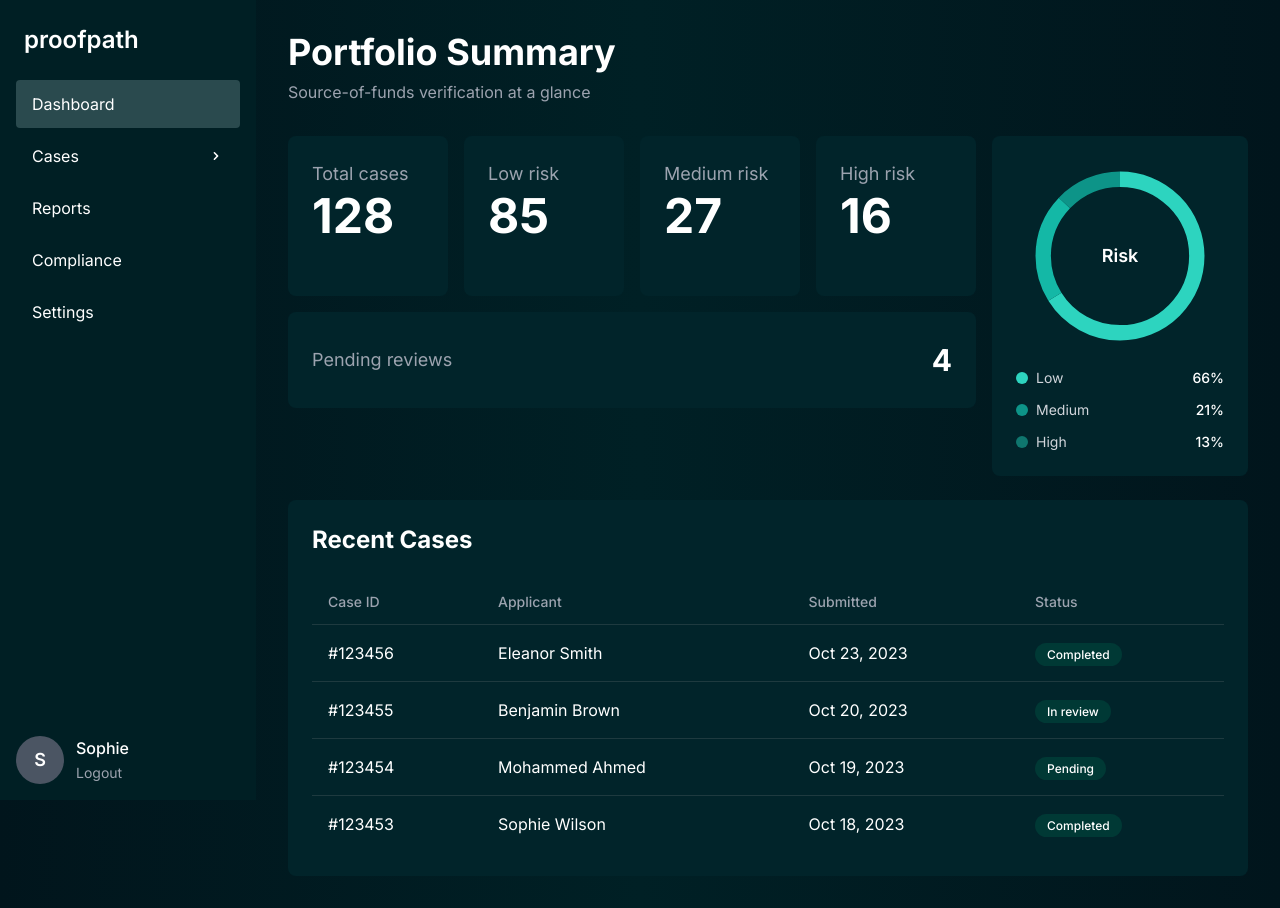
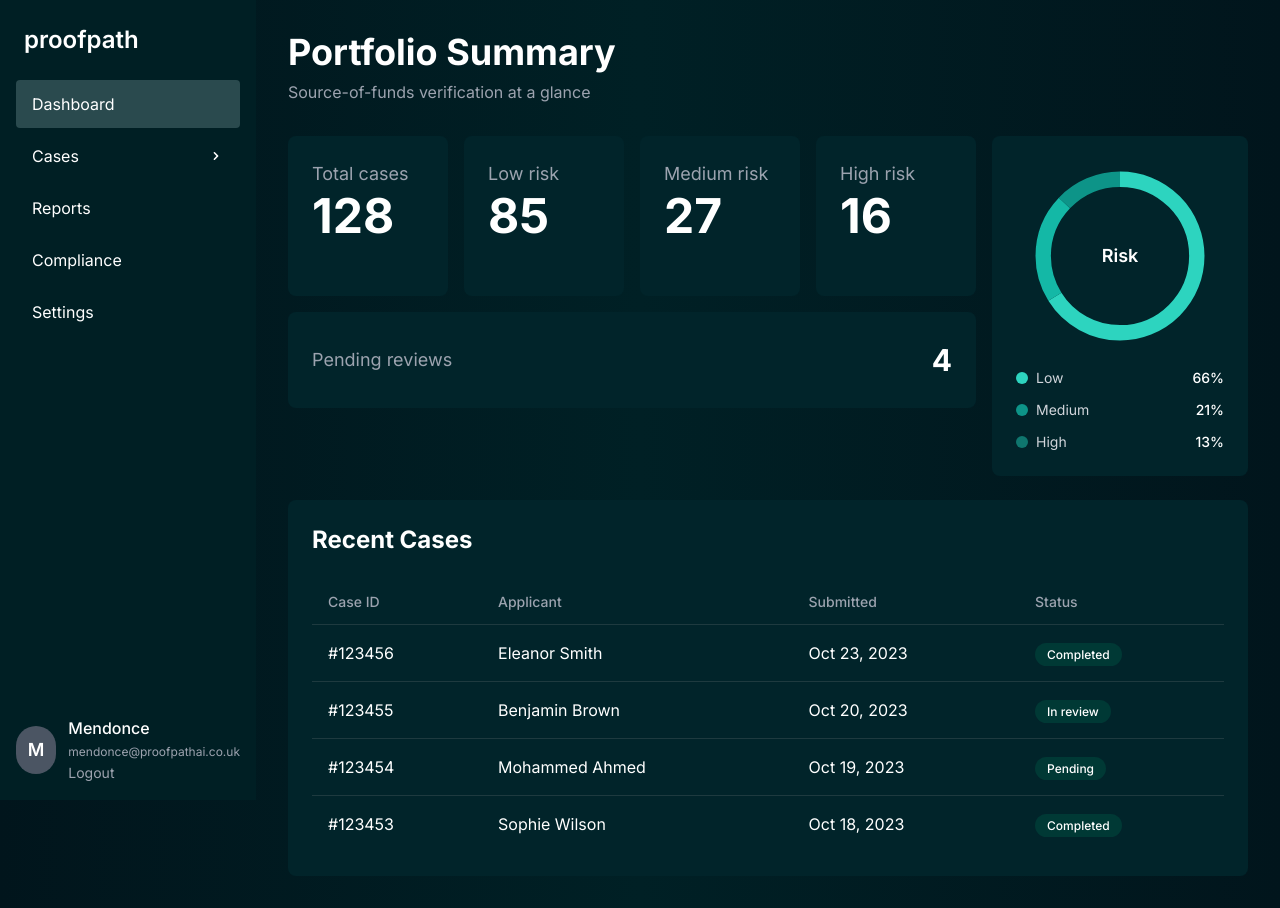
Before and after one commit to prachip1/proofpath, a React (Vite) app: page / in a window 1280 px wide. Both pictures are taken after a click on the button "Sign in with Microsoft". Built offline with nearby package versions, Linux system fonts and the light colour scheme.

Commit message:
emailidchangesd

```diff
--- a/src/components/MobileHeader.jsx
+++ b/src/components/MobileHeader.jsx
@@ -11,14 +11,14 @@ function MobileHeader({ onLogout }) {
       </div>
 
       {/* User Account Section */}
-      <div className="relative">
+      <div className="relative z-50">
         <button
           onClick={() => setShowDropdown(!showDropdown)}
           className="flex items-center gap-2 p-1 rounded-lg hover:opacity-80 transition-opacity"
           aria-label="User menu"
         >
           <div className="w-8 h-8 rounded-full bg-gray-600 flex items-center justify-center text-white font-semibold text-sm">
-            S
+            M
           </div>
           <HiChevronDown className="w-4 h-4 text-gray-400" />
         </button>
@@ -27,17 +27,17 @@ function MobileHeader({ onLogout }) {
         {showDropdown && (
           <>
             <div
-              className="fixed inset-0 z-40"
+              className="fixed inset-0 z-[45]"
               onClick={() => setShowDropdown(false)}
             />
-            <div className="absolute right-0 top-12 mt-2 w-48 rounded-lg shadow-lg z-50" style={{ backgroundColor: '#01242A', border: '1px solid #1E3A3F' }}>
+            <div className="fixed right-4 top-20 w-48 rounded-lg shadow-lg z-[100]" style={{ backgroundColor: '#01242A', border: '1px solid #1E3A3F' }}>
               <div className="p-3 border-b" style={{ borderColor: '#1E3A3F' }}>
                 <div className="flex items-center gap-3">
                   <div className="w-10 h-10 rounded-full bg-gray-600 flex items-center justify-center text-white font-semibold">
-                    S
+                    M
                   </div>
                   <div>
-                    <p className="text-white font-medium text-sm">Sophie</p>
+                    <p className="text-white font-medium text-sm">Mendonce</p>
                     <p className="text-gray-400 text-xs">mendonce@proofpathai.co.uk</p>
                   </div>
                 </div>
--- a/src/components/Sidebar.jsx
+++ b/src/components/Sidebar.jsx
@@ -110,10 +110,11 @@ function Sidebar({ activeItem = 'Dashboard', onNavigate, onLogout }) {
         <div className="p-4">
           <div className="flex items-center gap-3">
             <div className="w-12 h-12 rounded-full bg-gray-600 flex items-center justify-center text-white font-semibold text-lg">
-              S
+              M
             </div>
             <div>
-              <p className="text-white font-medium">Sophie</p>
+              <p className="text-white font-medium">Mendonce</p>
+              <p className="text-gray-400 text-xs mt-1">mendonce@proofpathai.co.uk</p>
               <button
                 onClick={onLogout}
                 className="text-gray-400 hover:text-gray-300 text-sm"
```
